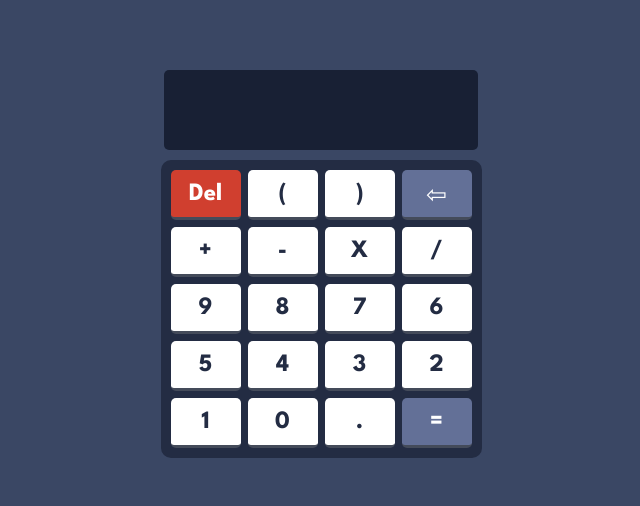
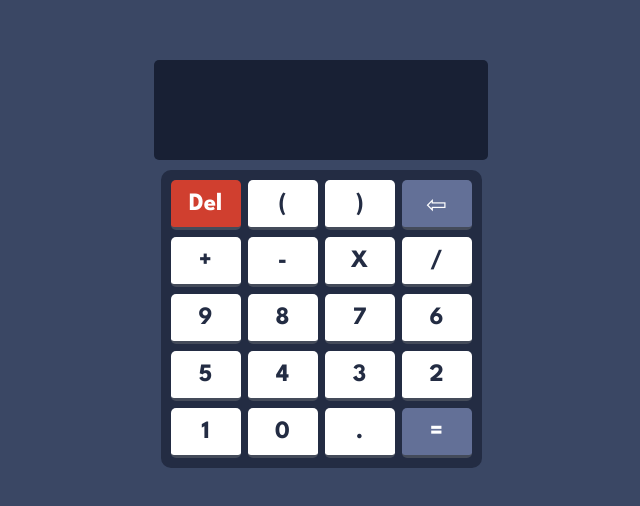
Before and after one commit to Achmad96/calculator-web, a React (Create React App) app: page / in a window 1280 px wide. Shown: the part 136-642 px from the top of the page, without its empty margins (319-959 px from the left). Built offline with nearby package versions, Linux system fonts and the light colour scheme; the HTML template or start-up script is replaced by a standard one.

Commit message:
modified App.css

```diff
--- a/src/App.css
+++ b/src/App.css
@@ -28,29 +28,34 @@ body {
   align-items: center;
 }
 
+.wrapper-results {
+  background-color: hsl(224, 36%, 15%);
+  color: white;
+  border-radius: 5px;
+  min-width: 70%;
+  width: fit-content;
+  max-width: 100%;
+  height: 10vh;
+
+  display: flex;
+  flex-direction: column;
+  align-items: flex-end;
+  justify-content: center;
+  padding: 10px;
+}
+
 @media only screen and (max-width: 768px) {
   .container {
     width: 95%;
   }
 }
 
-.wrapper-results {
-  background-color: hsl(224, 36%, 15%);
-  color: white;
-  border-radius: 5px;
-  width: 70%;
-  height: 10vh;
-  font-size: 35px;
-
-  display: flex;
-  flex-direction: column;
-  align-items: flex-end;
-  justify-content: center;
-}
-
 .param {
-  margin-right: 10px;
+  margin-right: 5px;
+  margin-left: 5px;
   font-size: 25px;
+  max-width: 100%;
+  word-wrap: break-word;
 }
 
 .keypads {
--- a/src/App.jsx
+++ b/src/App.jsx
@@ -14,8 +14,6 @@ function App() {
     } else if (param.length >= 20) {
       return;
     } else if (v === "=") {
-      // if ((!param.toString().startsWith("(") && isNaN(parseFloat(param[0]))) || isNaN(parseFloat(param[param.length - 1]))) return;
-      // if (param.toString().startsWith("0") && !param.toString().startsWith("0.")) return;
       try {
         const result = eval(param.replaceAll("X", "*"));
         setParam(result);
```
